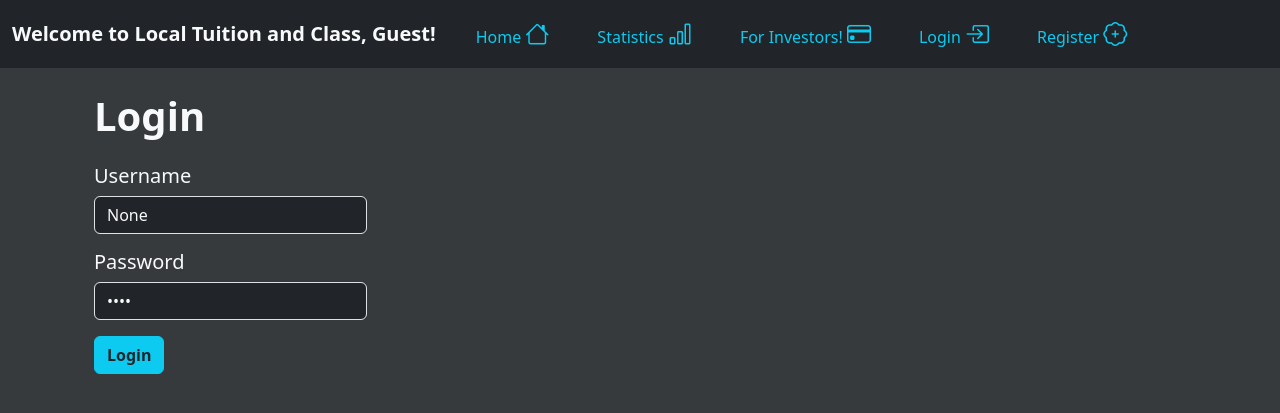
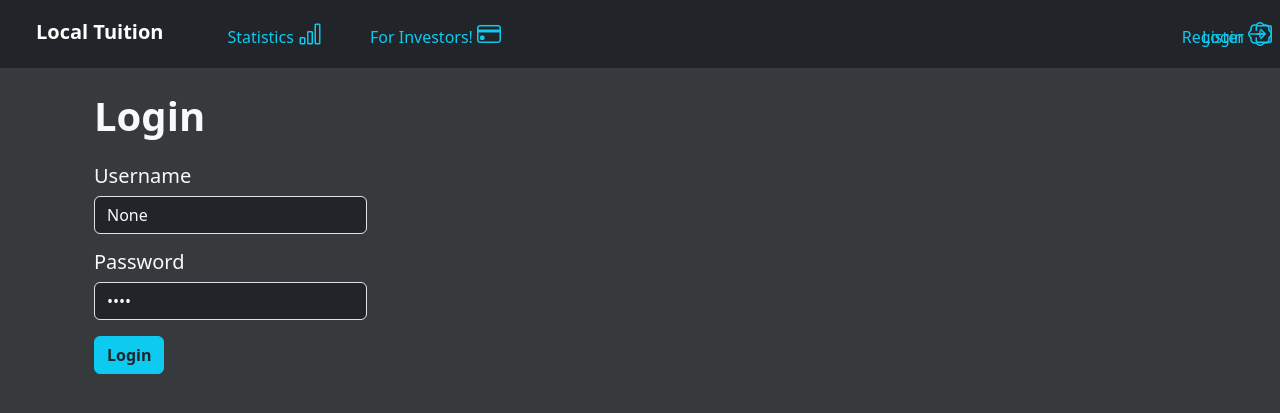
Before and after one commit to PichapopRo/community-tutor, a Django app: page /accounts/login/ in a window 1280 px wide. Shown: the top 413 px of the page. Run offline with Django 5.2, Linux system fonts and the light colour scheme; some web fonts are replaced.

Commit message:
edit some ui

```diff
--- a/webpage/templates/base.html
+++ b/webpage/templates/base.html
@@ -14,22 +14,13 @@
 <body style="background-color: rgb(33, 37, 41, 0.9) ;">
     <nav class="navbar navbar-expand-lg sticky-top navbar-dark bg-dark">
         <div class="container-fluid">
-            <a class="navbar-brand text-light">
-                <strong>Welcome to Local Tuition and Class,
-                    {% if user.is_authenticated %}
-                        {{ user.username }}!
-                    {% else %}
-                        Guest!
-                    {% endif %}
-                </strong>
-            </a>
             <button class="navbar-toggler" type="button" data-bs-toggle="collapse" data-bs-target="#navbarNavDropdown" aria-controls="navbarNavDropdown" aria-expanded="false" aria-label="Toggle navigation">
                 <span class="navbar-toggler-icon"></span>
             </button>
             <div class="collapse navbar-collapse" id="navbarNavDropdown">
                 <ul class="navbar-nav">
                     <li class="nav-item mx-3">
-                        <a class="nav-link text-info" href="/local-tutor/">Home <i class="bi bi-house"></i></a>
+                        <b><a class="nav-link text-white navbar-brand mt-1" href="/local-tutor/">Local Tuition</a></b>
                     </li>
                     <li class="nav-item mx-3">
                         <a class="nav-link text-info" href="{% url 'statistics' %}">Statistics <i class="bi bi-bar-chart"></i></a>
@@ -39,16 +30,16 @@
                     </li>
                     {% if user.is_authenticated %}
                         <li class="nav-item mx-3">
-                            <a class="nav-link text-danger" href="{% url 'logout' %}">Logout <i class="bi bi-box-arrow-right"></i></a>
+                            <a class="nav-link text-danger me-auto position-absolute end-0" href="{% url 'logout' %}">Logout <i class="bi bi-box-arrow-right"></i></a>
                         </li>
                     {% else %}
                         <li class="nav-item mx-3">
-                            <a class="nav-link text-info" href="{% url 'login' %}">Login <i class="bi bi-box-arrow-in-right"></i></a>
+                            <a class="nav-link text-info me-auto position-absolute end-0" href="{% url 'login' %}">Login <i class="bi bi-box-arrow-in-right"></i></a>
                         </li>
+                        <li class="nav-item mx-3">
+                        <a class="nav-link text-info me-auto position-absolute end-0" href="{% url 'register' %}">Register <i class="bi bi-patch-plus"></i></a>
+                    </li>
                     {% endif %}
-                    <li class="nav-item mx-3">
-                        <a class="nav-link text-info" href="{% url 'register' %}">Register <i class="bi bi-patch-plus"></i></a>
-                    </li>
                 </ul>
             </div>
         </div>
```
